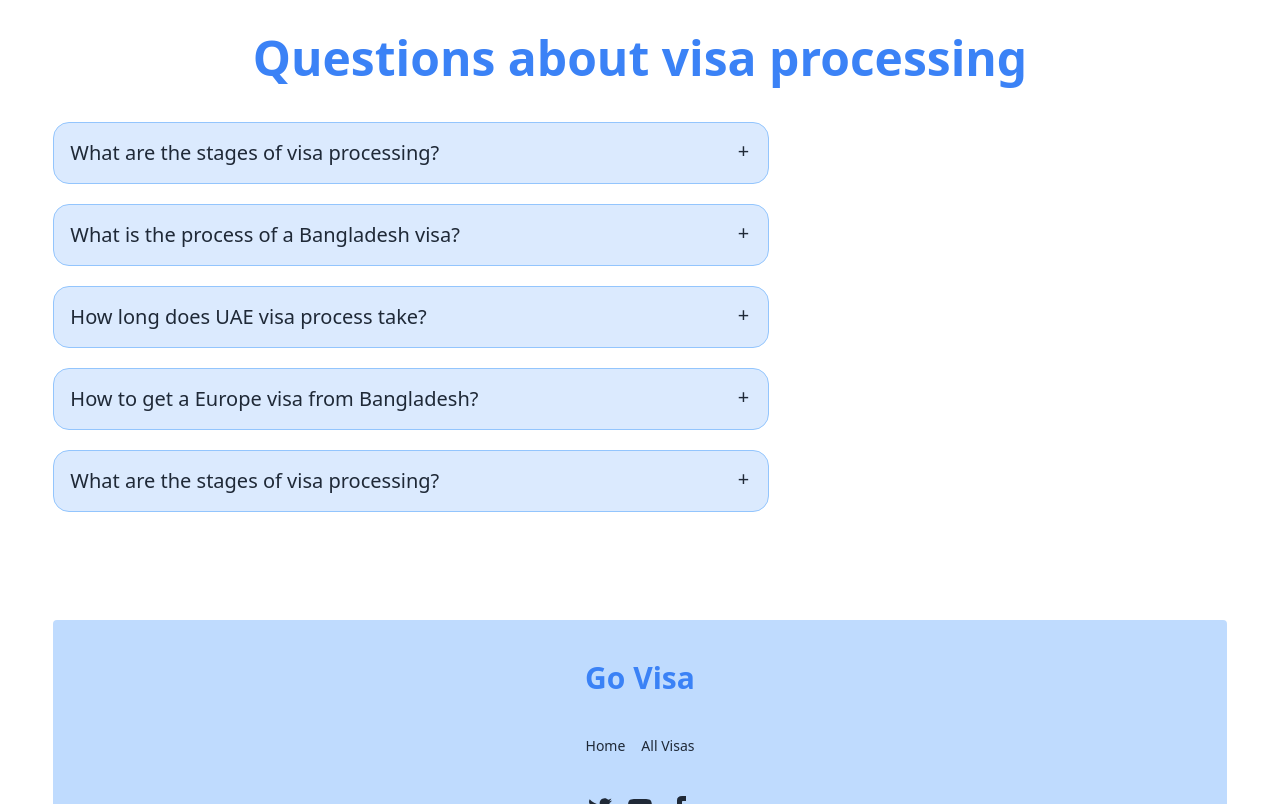
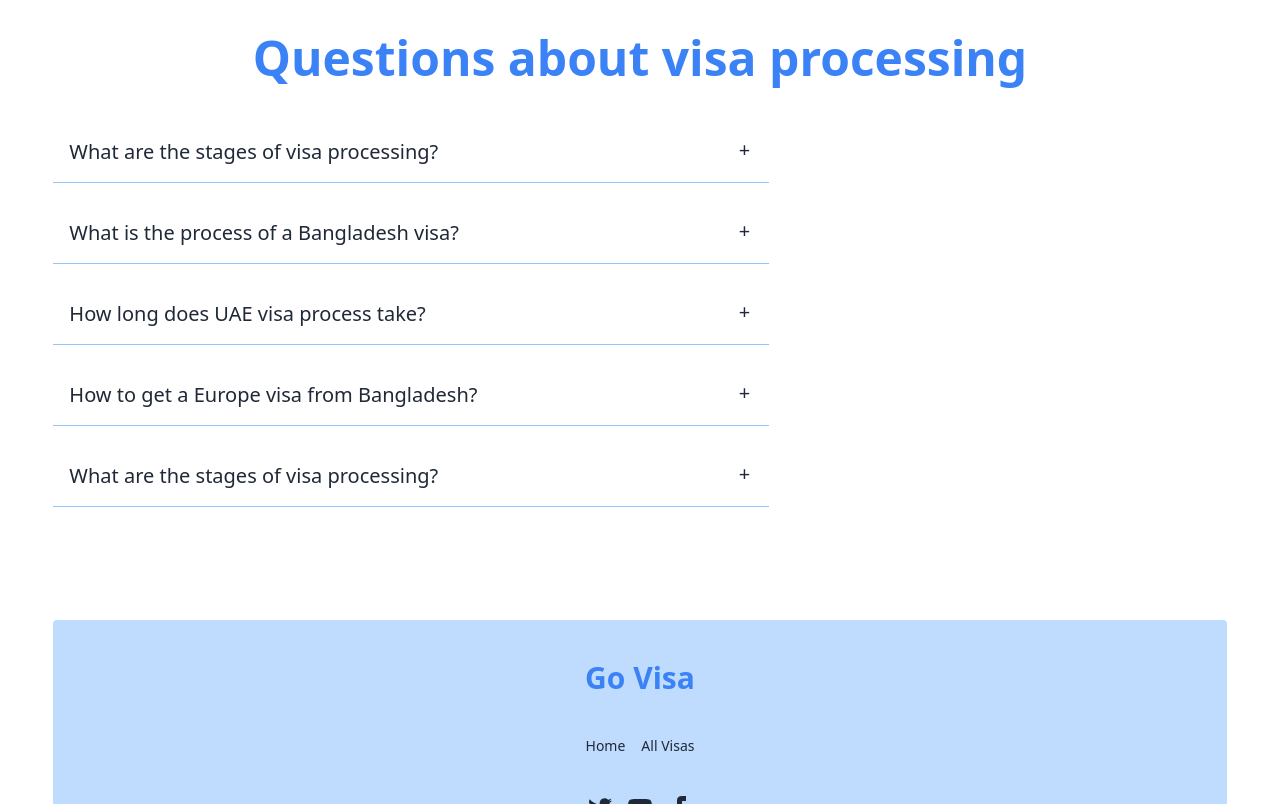
Before and after one commit to NaziaIslam2024/GoVisa, a React (Vite) app: page / in a window 1280 px wide. Shown: the part 1560-2364 px from the top of the page. Built offline with nearby package versions, Linux system fonts and the light colour scheme; no server answers.

Commit message:
fix  FAQ

```diff
--- a/src/components/HomeDesign/FAQ.jsx
+++ b/src/components/HomeDesign/FAQ.jsx
@@ -18,7 +18,7 @@ const FAQ = () => {
             </div>
             <div className='md:flex'>
                 <div className='space-y-5 w-8/12 text-justify'>
-                    <div tabIndex={0} className="collapse collapse-plus border-blue-300 bg-blue-100 border">
+                    <div tabIndex={0} className="collapse collapse-plus border-blue-300 border-b rounded-none">
                         <div className="collapse-title text-xl font-medium">What are the stages of visa processing?
                         </div>
                         <div className="collapse-content text-gray-500">
@@ -33,25 +33,25 @@ const FAQ = () => {
                             </div>
                         </div>
                     </div>
-                    <div tabIndex={0} className="collapse collapse-plus border-blue-300 bg-blue-100 border">
+                    <div tabIndex={0} className="collapse collapse-plus border-blue-300 border-b rounded-none">
                         <div className="collapse-title text-xl font-medium">What is the process of a Bangladesh visa?</div>
                         <div className="collapse-content">
                             <p>You can apply for a Bangladesh visa on the official website or visit the Embassy with your documents. You'll need to submit the required documents, including an application form, passport-sized photos, and the visa fee.</p>
                         </div>
                     </div>
-                    <div tabIndex={0} className="collapse collapse-plus border-blue-300 bg-blue-100 border">
+                    <div tabIndex={0} className="collapse collapse-plus border-blue-300 border-b rounded-none">
                         <div className="collapse-title text-xl font-medium">How long does UAE visa process take?</div>
                         <div className="collapse-content">
                             <p>This will typically take around 5 working days, it can be quicker, but it can take longer.</p>
                         </div>
                     </div>
-                    <div tabIndex={0} className="collapse collapse-plus border-blue-300 bg-blue-100 border">
+                    <div tabIndex={0} className="collapse collapse-plus border-blue-300 border-b rounded-none">
                         <div className="collapse-title text-xl font-medium">How to get a Europe visa from Bangladesh?</div>
                         <div className="collapse-content">
                             <p>You have to apply for your Schengen visa at the Embassy of your main destination. If the main destination cannot be determined, responsibility for issuance of the visa lies with the Schengen state of first entry.</p>
                         </div>
                     </div>
-                    <div tabIndex={0} className="collapse collapse-plus border-blue-300 bg-blue-100 border">
+                    <div tabIndex={0} className="collapse collapse-plus border-blue-300 border-b rounded-none">
                         <div className="collapse-title text-xl font-medium">What are the stages of visa processing?
                         </div>
                         <div className="collapse-content">
--- a/src/components/HomeDesign/Slider.jsx
+++ b/src/components/HomeDesign/Slider.jsx
@@ -20,7 +20,7 @@ const Slider = () => {
                 </div>
             </div>
             <div id="slide2" className="carousel-item relative w-full">
-            <div className='absolute right-1/3 left-1/3 top-[100px]'>
+                <div className='absolute right-1/3 left-1/3 top-[100px]'>
                     <SliderFancy></SliderFancy>
                 </div>
                 <img
@@ -32,6 +32,9 @@ const Slider = () => {
                 </div>
             </div>
             <div id="slide3" className="carousel-item relative w-full">
+                <div className='absolute right-1/3 left-1/3 top-[100px]'>
+                    <SliderFancy></SliderFancy>
+                </div>
                 <img
                     src={s3}
                     className="w-full" />
```
